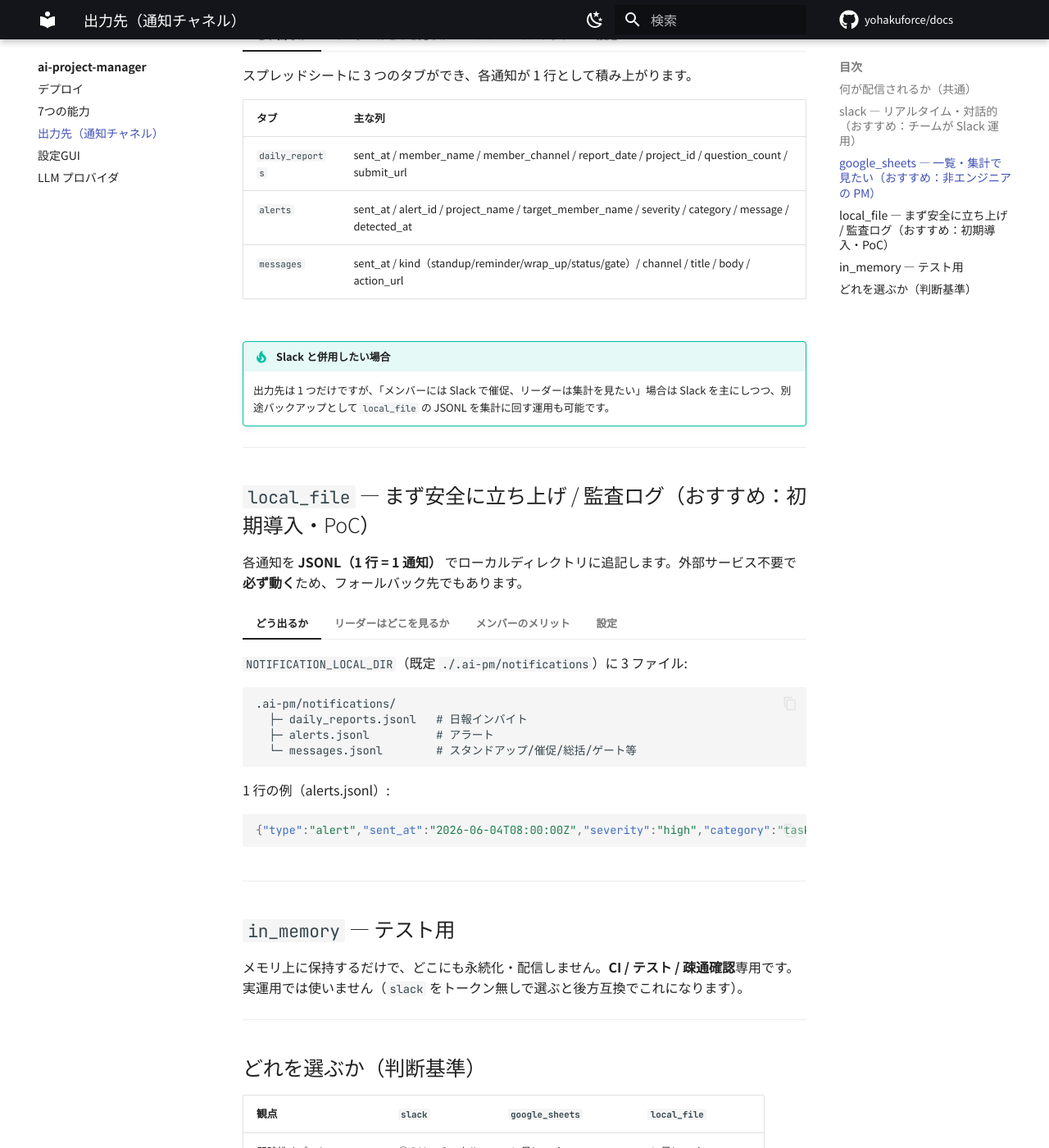
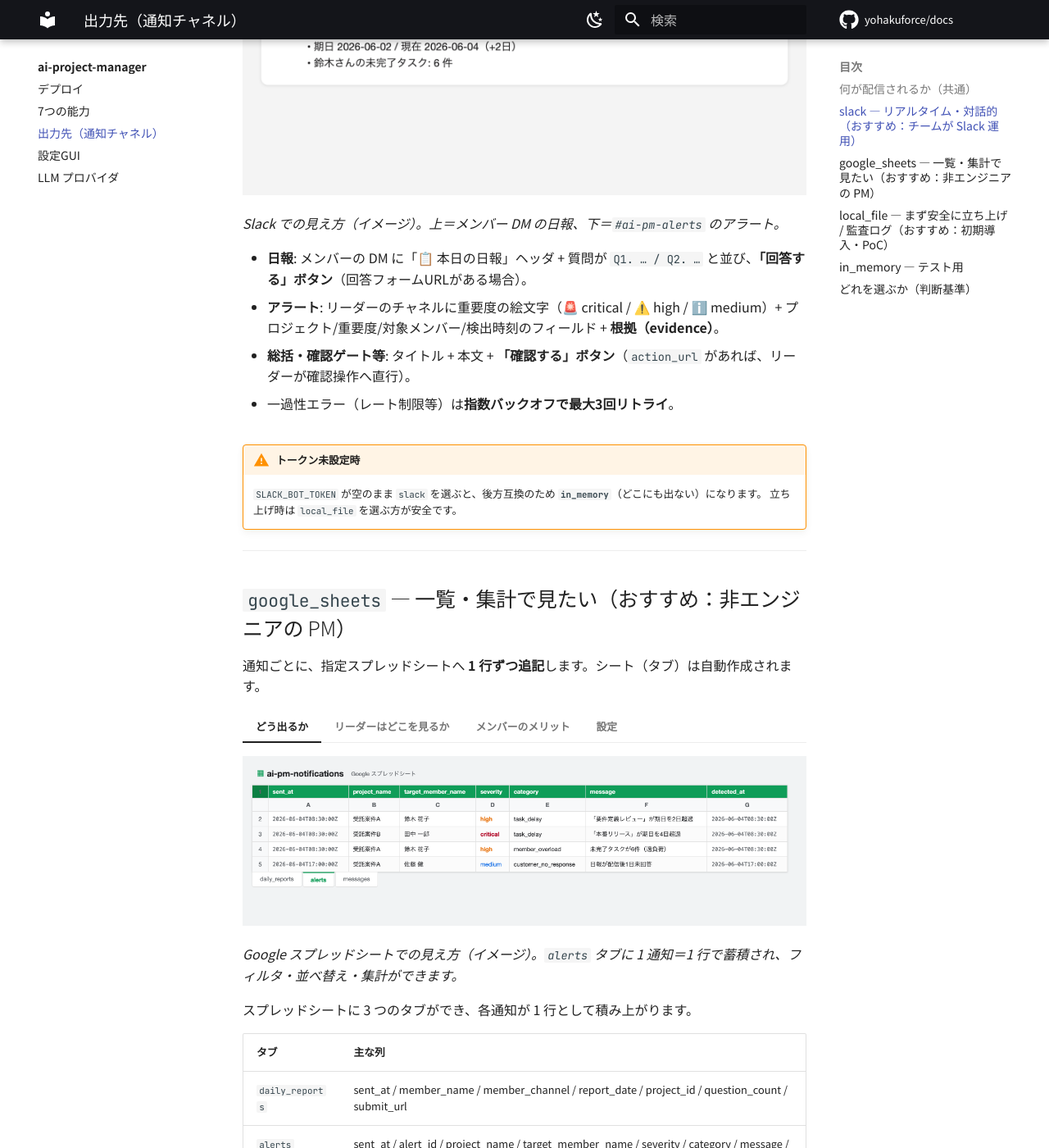
Before and after one commit to yohakuforce/docs, an MkDocs documentation site: the page built from docs/ai-project-manager/notifications.md, in a window 1280 px wide and 1400 px high, scrolled down 1733 px. Shown: the whole window at 82% size. Built offline with MkDocs 1.6.1 and Material for MkDocs 9.7.7, drawn with Linux system fonts in a browser that asks for light colours; comment, search, counter and statistics services are not loaded; some of the changed text lies outside the part shown.

Commit message:
docs: 出力先ページに各チャネルの画面サンプル図を追加
slack（日報DM+アラートチャネル）/ google_sheets（alertsタブ）/ local_file（JSONL+jq）の
見え方を、実装の出力仕様に忠実なイメージ図として「どう出るか」タブに掲載。

```diff
--- a/docs/ai-project-manager/notifications.md
+++ b/docs/ai-project-manager/notifications.md
@@ -30,6 +30,10 @@ AI-PM の出力先（日報・スタンドアップ・催促・総括・アラ
 Slack の Bot として、整形済みメッセージ（Block Kit）をチャンネル / DM に投稿します。
 
 === "どう出るか"
+
+    ![Slack での見え方（日報DM / アラートチャネル）](../assets/images/notify-slack.png){ loading=lazy }
+
+    *Slack での見え方（イメージ）。上＝メンバー DM の日報、下＝`#ai-pm-alerts` のアラート。*
 
     - **日報**: メンバーの DM に「📋 本日の日報」ヘッダ + 質問が `Q1. … / Q2. …` と並び、**「回答する」ボタン**（回答フォームURLがある場合）。
     - **アラート**: リーダーのチャネルに重要度の絵文字（🚨 critical / ⚠️ high / ℹ️ medium）+ プロジェクト/重要度/対象メンバー/検出時刻のフィールド + **根拠（evidence）**。
@@ -68,6 +72,10 @@ Slack の Bot として、整形済みメッセージ（Block Kit）をチャン
 通知ごとに、指定スプレッドシートへ **1 行ずつ追記**します。シート（タブ）は自動作成されます。
 
 === "どう出るか"
+
+    ![Google Sheets での見え方（alerts タブ）](../assets/images/notify-sheets.png){ loading=lazy }
+
+    *Google スプレッドシートでの見え方（イメージ）。`alerts` タブに 1 通知＝1 行で蓄積され、フィルタ・並べ替え・集計ができます。*
 
     スプレッドシートに 3 つのタブができ、各通知が 1 行として積み上がります。
 
@@ -108,6 +116,10 @@ Slack の Bot として、整形済みメッセージ（Block Kit）をチャン
 各通知を **JSONL（1 行 = 1 通知）** でローカルディレクトリに追記します。外部サービス不要で**必ず動く**ため、フォールバック先でもあります。
 
 === "どう出るか"
+
+    ![local_file での見え方（JSONL）](../assets/images/notify-localfile.png){ loading=lazy }
+
+    *ターミナルでの見え方（イメージ）。`alerts.jsonl` は 1 通知＝1 行の JSONL で、`jq` で整形・絞り込みできます。*
 
     `NOTIFICATION_LOCAL_DIR`（既定 `./.ai-pm/notifications`）に 3 ファイル:
 
```
Also changed, not shown: docs/assets/images/notify-localfile.png (added), docs/assets/images/notify-sheets.png (added), docs/assets/images/notify-slack.png (added).
